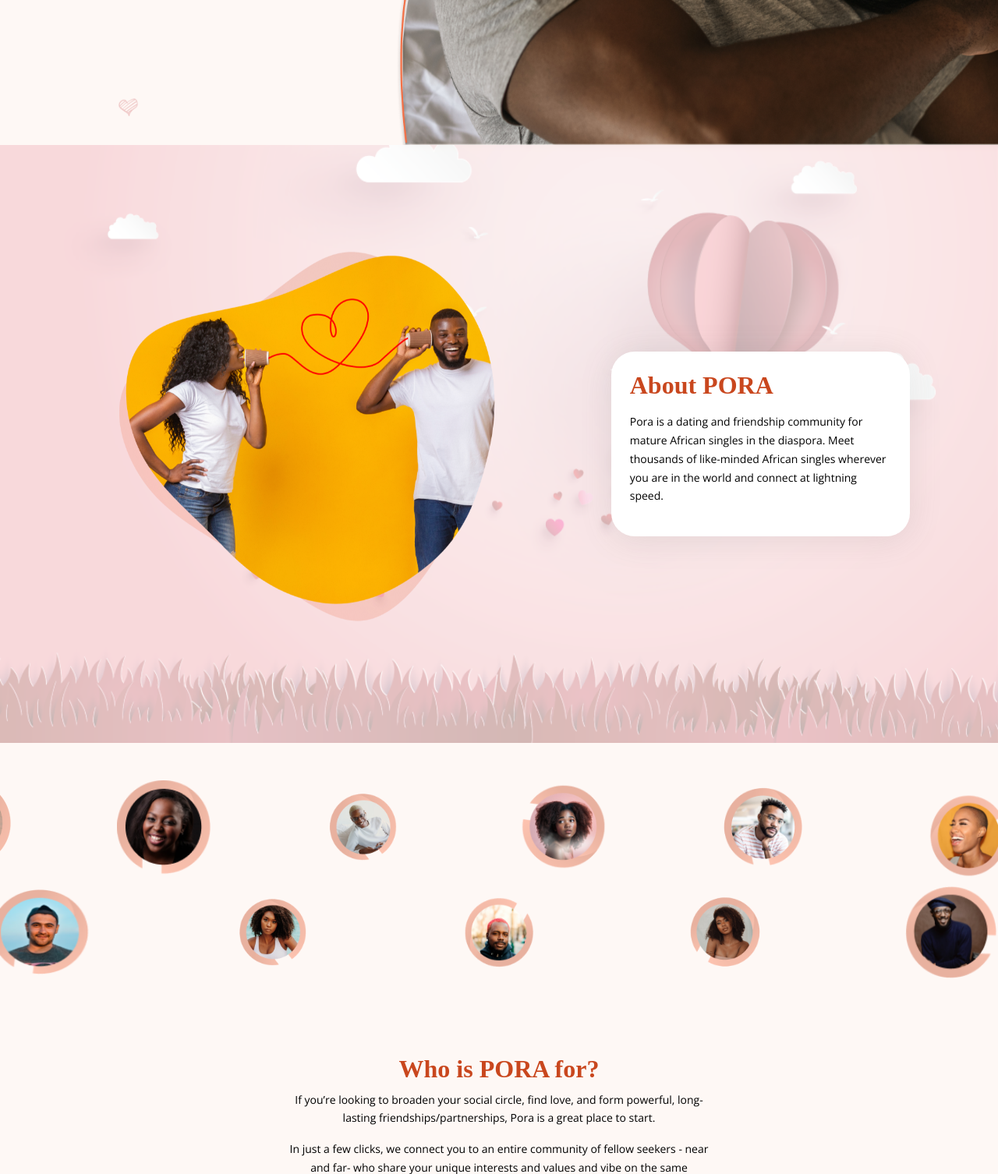
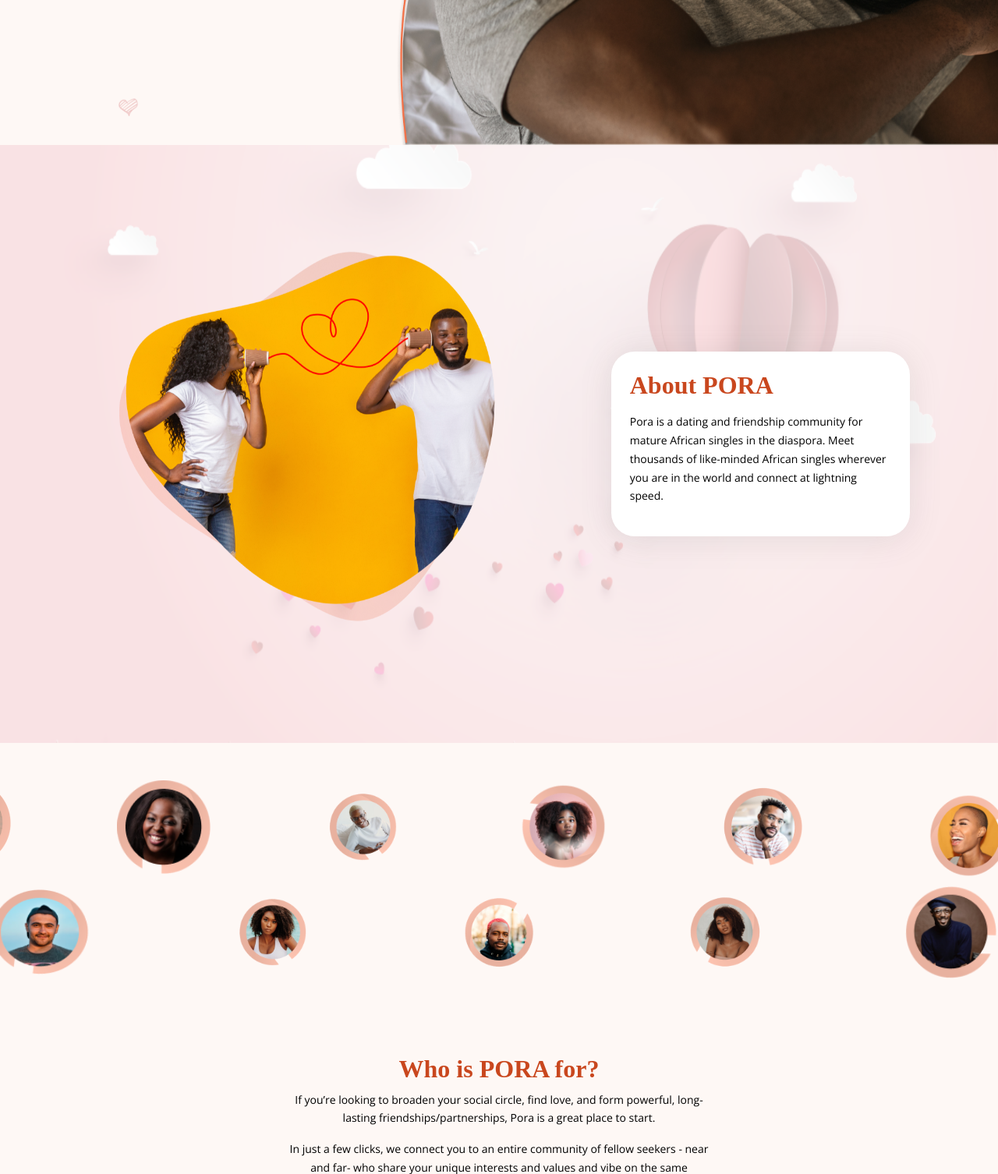
Before and after one commit to haphor/pora, a PHP site: page / in a window 1280 px wide. Shown: the part 604-2110 px from the top of the page at 78% size. Run offline with PHP 8.4, Linux system fonts and the light colour scheme; some web fonts are replaced.

Commit message:
Balancing reviews

```diff
--- a/css/style.css
+++ b/css/style.css
@@ -238,7 +238,7 @@ section {
     position: relative;
     background-size: 100% 100%;
     background-repeat: no-repeat;
-    background-image: url(../images/about-bg.png);
+    background-image: url(../images/new-about-bg.png);
 }
 
 #about:before {
@@ -247,7 +247,7 @@ section {
     top: 0px;
     width: 100%;
     height: 100%;
-    background-color: rgba(255, 255, 255, 0.6);
+    background-color: rgba(255, 255, 255, 0.7);
 }
 
 .about-image img {
--- a/index.php
+++ b/index.php
@@ -84,39 +84,39 @@
 
     <section id="avatar" class="py-5">
         <div class="d-flex justify-content-between col-12 p-0">
-            <div class="hover-rotate animate__animated animate__rotateIn">
+            <div class="hover-zoomin animate__animated animate__rotateIn">
                 <img src="images/avatar-1.png" alt="Single Africans" class="half-img " />
             </div>
-            <div class="hover-rotate animate__animated animate__zoomIn">
+            <div class="hover-zoomin animate__animated animate__zoomIn">
                 <img src="images/avatar-2.png" alt="Single Africans" />
             </div>
-            <div class="hover-rotate animate__animated animate__jackInTheBox">
+            <div class="hover-zoomin animate__animated animate__jackInTheBox">
                 <img src="images/avatar-3.png" alt="Single Africans" />
             </div>
-            <div class="hover-rotate animate__animated animate__rotateIn animate__delay-1s">
+            <div class="hover-zoomin animate__animated animate__rotateIn animate__delay-1s">
                 <img src="images/avatar-4.png" alt="Single Africans" />
             </div>
-            <div class="hover-rotate animate__animated animate__zoomIn animate__delay-1s">
+            <div class="hover-zoomin animate__animated animate__zoomIn animate__delay-1s">
                 <img src="images/avatar-5.png" alt="Single Africans" />
             </div>
-            <div class="hover-rotate animate__animated animate__jackInTheBox animate__delay-1s">
+            <div class="hover-zoomin animate__animated animate__jackInTheBox animate__delay-1s">
                 <img src="images/avatar-6.png" alt="Single Africans" class="last-img" />
             </div>
         </div>
         <div class="d-flex justify-content-between col-12 p-0">
-            <div class="hover-rotate animate__animated animate__rotateIn animate__delay-2s">
+            <div class="hover-zoomin animate__animated animate__rotateIn animate__delay-2s">
                 <img src="images/avatar-7.png" alt="Single Africans" />
             </div>
-            <div class="hover-rotate animate__animated animate__zoomIn animate__delay-2s">
+            <div class="hover-zoomin animate__animated animate__zoomIn animate__delay-2s">
                 <img src="images/avatar-8.png" alt="Single Africans" />
             </div>
-            <div class="hover-rotate animate__animated animate__jackInTheBox animate__delay-2s">
+            <div class="hover-zoomin animate__animated animate__jackInTheBox animate__delay-2s">
                 <img src="images/avatar-9.png" alt="Single Africans" />
             </div>
-            <div class="hover-rotate animate__animated animate__rotateIn animate__delay-3s">
+            <div class="hover-zoomin animate__animated animate__rotateIn animate__delay-3s">
                 <img src="images/avatar-10.png" alt="Single Africans" />
             </div>
-            <div class="hover-rotate animate__animated animate__rotateIn animate__delay-3s">
+            <div class="hover-zoomin animate__animated animate__rotateIn animate__delay-3s">
                 <img src="images/avatar-11.png" alt="Single Africans" />
             </div>
         </div>
```
Also changed, not shown: images/about-bg.jpg (deleted), images/new-about-bg.png (added).
